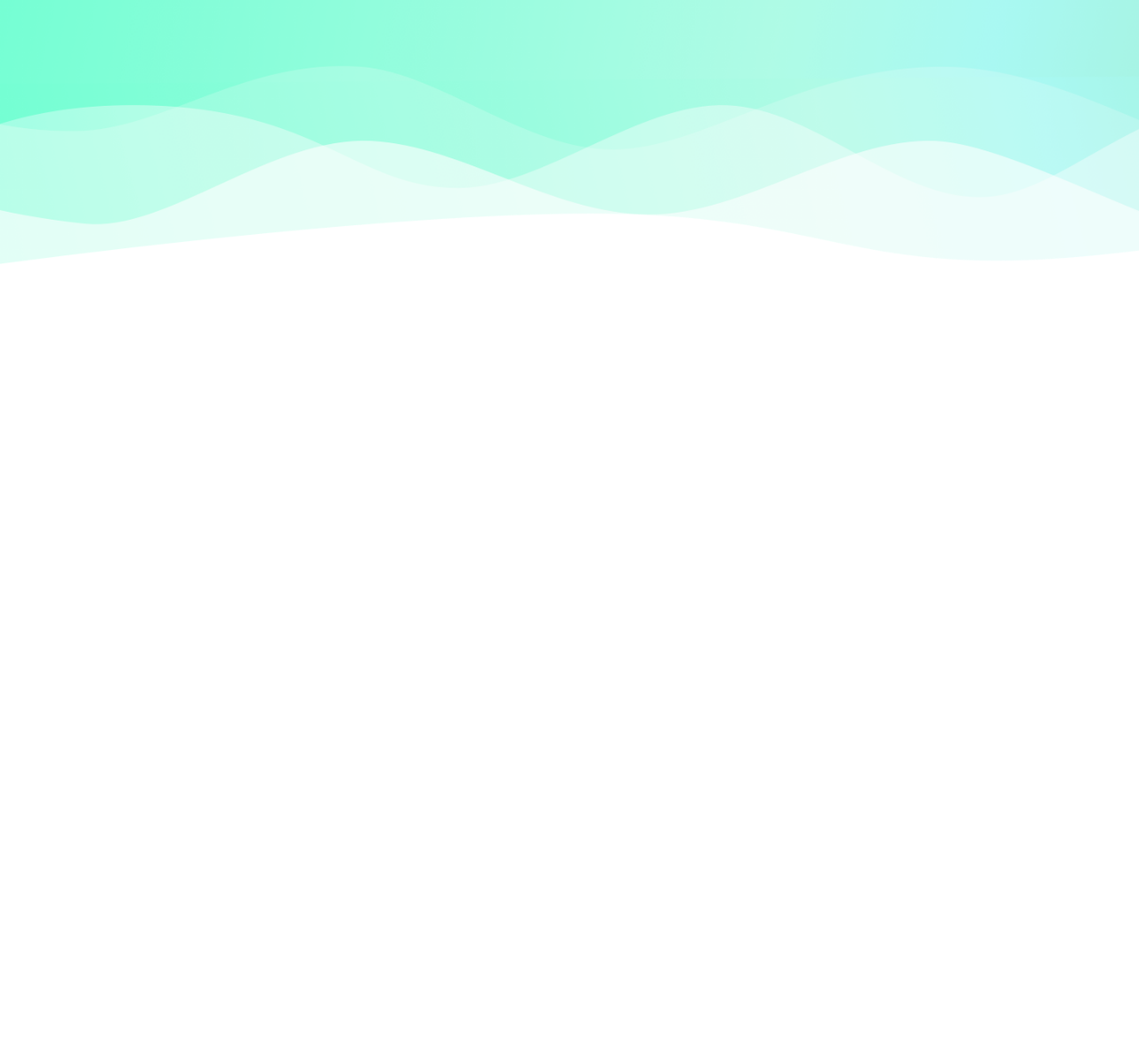
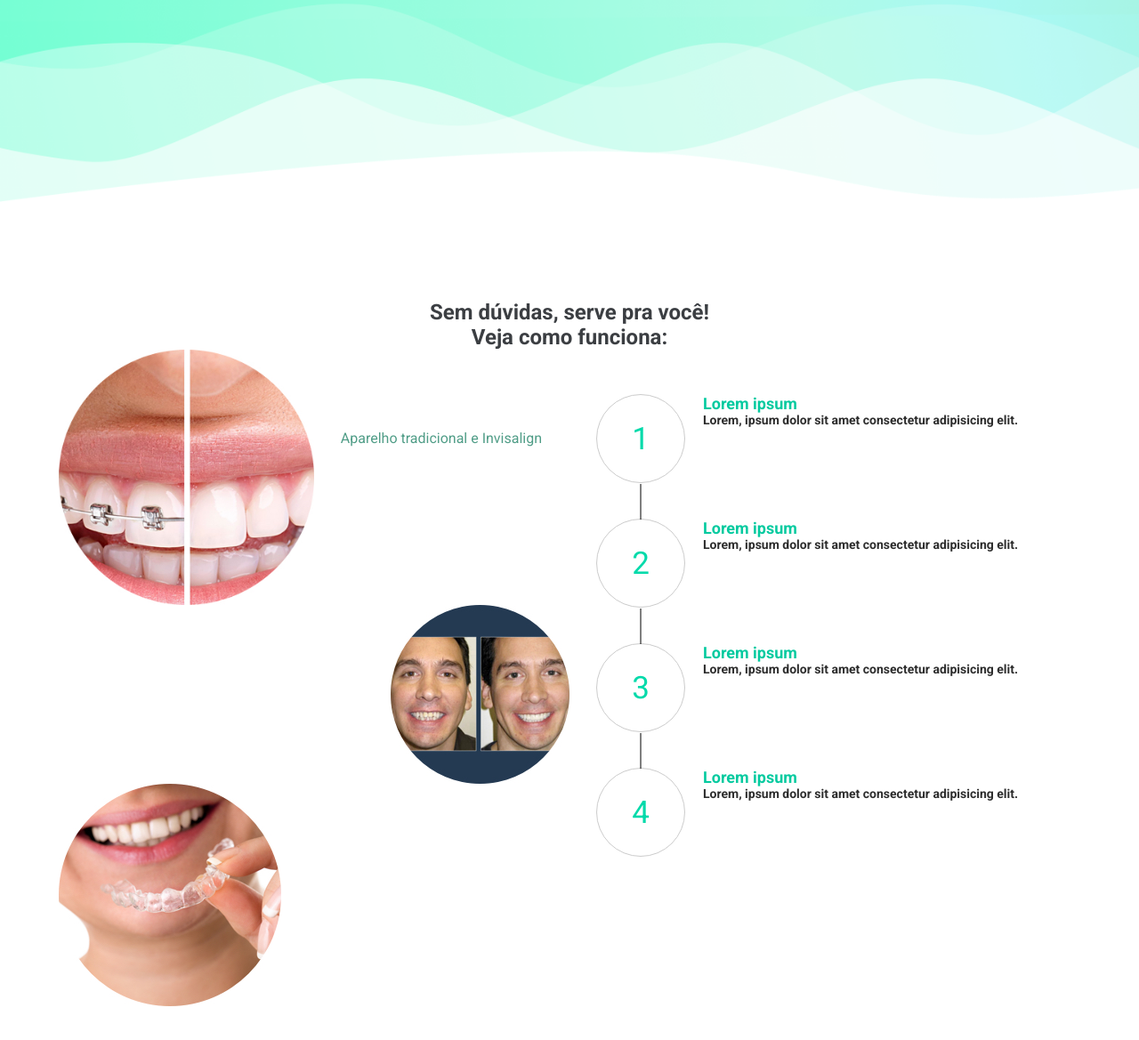
Before and after one commit to luiz-gui04/curso-web-master-projeto-8, a plain HTML site: page index.html in a window 1280 px wide. Shown: the part 1997-3166 px from the top of the page at 89% size. Before the commit the page ends 2294 px from the top, so only its background shows below. Drawn offline with nearby package versions, Linux system fonts and the light colour scheme.

Commit message:
04 - Fazendo sessao de etapas e deixando as sessoes responsivas

```diff
--- a/css/style.css
+++ b/css/style.css
@@ -194,6 +194,8 @@ section.diferenciais > .container {
 /*Sobre*/
 
 .sobre > .container {
+  position: relative;
+  z-index: 2;
   max-width: 1440px;
 }
 
@@ -204,6 +206,8 @@ section.diferenciais > .container {
 
 .sobre-container img {
   max-width: 100%;
+  position: relative;
+  top: 30px;
 }
 
 .sobre-container h2 {
@@ -236,6 +240,9 @@ section.depoimento {
   padding-top: 200px;
   padding-bottom: 300px;
   color: #2d2d2d;
+  position: relative;
+  top: -70px;
+  z-index: 3;
   background-image: url("../images/bg_02.png");
   background-size: cover;
   text-align: center;
@@ -250,7 +257,134 @@ section.depoimento p {
   font-size: 15px;
 }
 
+section.etapas {
+  padding: 40px 0;
+}
+
+section.etapas > .container {
+  max-width: 1200px;
+}
+
+section.etapas h2 {
+  text-align: center;
+  color: #3b3e42;
+}
+
+.etapas__single {
+  float: left;
+  width: 50%;
+}
+
+.etapas__group img {
+  max-width: 100%;
+  float: left;
+}
+
+.etapas__single .etapas__group:nth-of-type(1) img {
+  width: 50%;
+}
+
+.etapas__group p {
+  float: left;
+  padding-top: 90px;
+  padding-left: 30px;
+  color: #509d87;
+}
+
+.etapas__group2 {
+  margin-bottom: 40px;
+}
+
+.etapas__group2 .circle {
+  width: 100px;
+  height: 100px;
+  float: left;
+  border-radius: 50%;
+  border: 1px solid #ccc;
+  position: relative;
+}
+
+.circle span {
+  position: absolute;
+  left: 50%;
+  top: 50%;
+  transform: translate(-50%, -50%);
+  color: #00daaa;
+  font-size: 35px;
+}
+
+.line {
+  position: absolute;
+  top: 100px;
+  left: 50%;
+  z-index: 99999;
+  transform: translate(-50%, 0);
+  height: 40px;
+  width: 1px;
+  background: black;
+}
+
+.etapas__descricao {
+  float: left;
+  width: calc(100% - 100px);
+  padding: 0 20px;
+}
+
+.etapas__descricao h3 {
+  color: #03ca9f;
+  font-size: 18px;
+}
+
+.etapas__descricao p {
+  color: #2d2d2d;
+  font-weight: bold;
+  font-size: 14px;
+}
+
+@media screen and (max-width: 1024px) {
+  .etapas__group {
+    margin: 40px 0;
+  }
+  .etapas__single {
+    width: 100%;
+    margin-bottom: 40px;
+  }
+  section.etapas > .container {
+    max-width: 700px;
+  }
+  .etapas__group img {
+    max-width: 100%;
+    float: none;
+    display: block;
+    margin: 0 auto;
+  }
+
+  .etapas__single .etapas__group:nth-of-type(1) img {
+    max-width: 100%;
+    width: auto;
+  }
+
+  .etapas__group p {
+    width: 100%;
+    text-align: center;
+    display: block;
+    float: none;
+    padding-top: 10px;
+    padding-left: 0;
+  }
+}
 @media screen and (max-width: 900px) {
+  .sobre > .container {
+    z-index: 0;
+  }
+
+  .sobre-container img {
+    top: 0;
+  }
+
+  section.depoimento {
+    top: 0;
+  }
   .sobre-container {
     width: 100%;
   }
@@ -285,3 +419,9 @@ section.depoimento p {
     min-height: 400px;
   }
 }
+
+@media screen and (max-width: 480px) {
+  .etapas__group2 {
+    display: none;
+  }
+}
--- a/index.html
+++ b/index.html
@@ -106,6 +106,80 @@
       <p>Invisalign</p>
     </div>
   </section>
+
+  <section class="etapas">
+    <div class="container">
+      <h2>Sem dúvidas, serve pra você! <br> Veja como funciona:</h2>
+      <div class="etapas__single">
+        <div class="etapas__group">
+          <img src="images/etapas/round_etapas_01.jpg" alt="">
+          <p>Aparelho tradicional e Invisalign</p>
+          <div class="clear"></div>
+        </div>
+
+        <div class="etapas__group">
+          <img style="float: right;" src="images/etapas/round_etapas_02.jpg" alt="">
+          <div class="clear"></div>
+        </div>
+
+        <div class="etapas__group">
+          <img style="float: left;" src="images/etapas/round_etapas_03.jpg" alt="">
+          <div class="clear"></div>
+        </div>
+      </div>
+      <div style="margin-top: 50px; padding: 0 30px;" class="etapas__single">
+        <div class="etapas__group2">
+          <div class="circle">
+            <div class="line"></div>
+            <span>1</span>
+          </div>
+          <div class="etapas__descricao">
+            <h3>Lorem ipsum</h3>
+            <p>Lorem, ipsum dolor sit amet consectetur adipisicing elit.</p>
+          </div>
+          <div class="clear"></div>
+        </div>
+
+        <div class="etapas__group2">
+          <div class="circle">
+            <div class="line"></div>
+            <span>2</span>
+          </div>
+          <div class="etapas__descricao">
+            <h3>Lorem ipsum</h3>
+            <p>Lorem, ipsum dolor sit amet consectetur adipisicing elit.</p>
+          </div>
+          <div class="clear"></div>
+        </div>
+
+        <div class="etapas__group2">
+          <div class="circle">
+            <div class="line"></div>
+            <span>3</span>
+          </div>
+          <div class="etapas__descricao">
+            <h3>Lorem ipsum</h3>
+            <p>Lorem, ipsum dolor sit amet consectetur adipisicing elit.</p>
+          </div>
+          <div class="clear"></div>
+        </div>
+
+        <div class="etapas__group2">
+          <div class="circle">
+            <span>4</span>
+          </div>
+          <div class="etapas__descricao">
+            <h3>Lorem ipsum</h3>
+            <p>Lorem, ipsum dolor sit amet consectetur adipisicing elit.</p>
+          </div>
+          <div class="clear"></div>
+        </div>
+
+
+      </div>
+      <div class="clear"></div>
+    </div>
+  </section>
   <script src="https://code.jquery.com/jquery-3.2.1.min.js"></script>
   <script>
     $('nav a').hover(function() {
```
